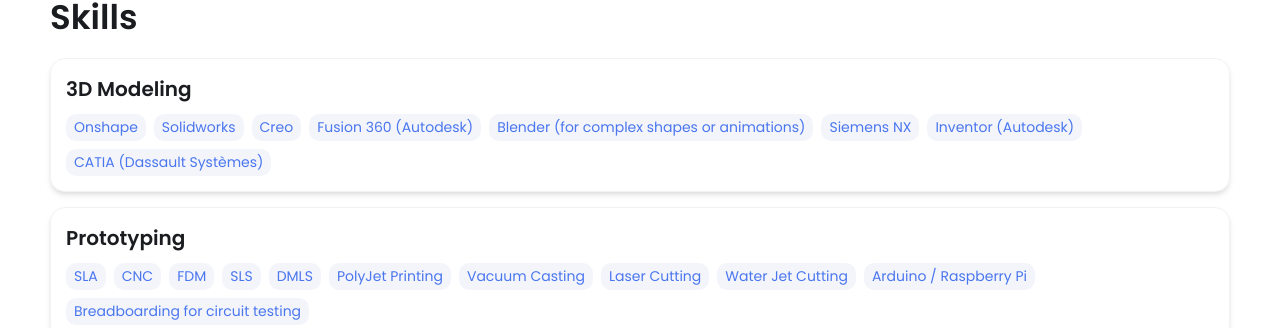
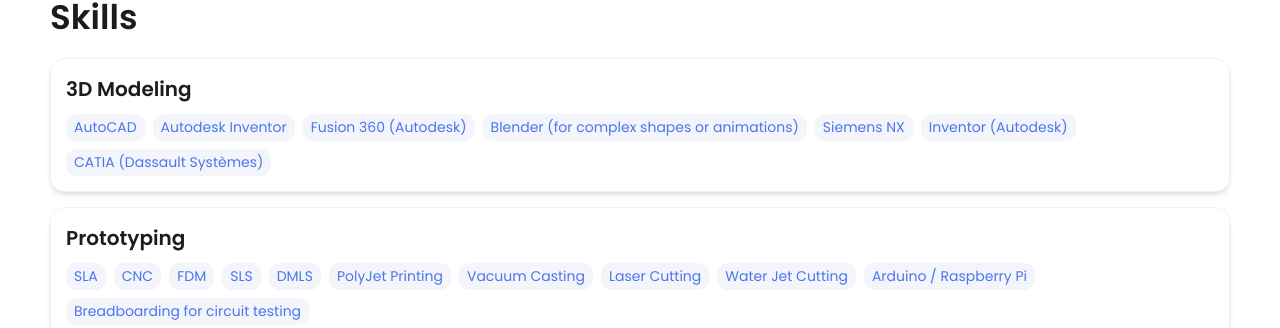
Before and after one commit to remedyyyyyy/remedyyyyyy.github.io, a Jekyll site: the page built from index.html, in a window 1280 px wide and 900 px high, scrolled down 1491 px. Shown: the part 143-471 px from the top of the window. Built offline with Jekyll 4.4.1, drawn with Linux system fonts in a browser that asks for light colours.

Commit message:
Update _config.yml

```diff
--- a/_config.yml
+++ b/_config.yml
@@ -31,8 +31,8 @@ resume-url: https://drive.google.com/file/d/13Z3duVzh-gguPU5r03oJVEE6rV9rd3DS/vi
 # Set up external links - this will show up as small icons next to your name.
 
 external-links:    # input only your own url slug. The icons with missing entries will not appear.
-  linkedin: test    # https://www.linkedin.com/in/fatin-04-20/
-  github: leea12    # https://github.com/{your url slug}
+  linkedin: fatinidris    # https://www.linkedin.com/in/fatin-04-20/
+  github:     # https://github.com/{your url slug}
   stackoverflow: test      # https://stackoverflow.com/users/{your url slug}
   medium:            # https://medium.com/@{your url slug}
   x-twitter:   # https://x.com/{your url slug}
@@ -47,9 +47,8 @@ external-links:    # input only your own url slug. The icons with missing entrie
 skills:
   - category: 3D Modeling
     tools:
-    - Onshape
-    - Solidworks
-    - Creo
+    - AutoCAD
+    - Autodesk Inventor
     - Fusion 360 (Autodesk)
     - Blender (for complex shapes or animations)
     - Siemens NX
```
